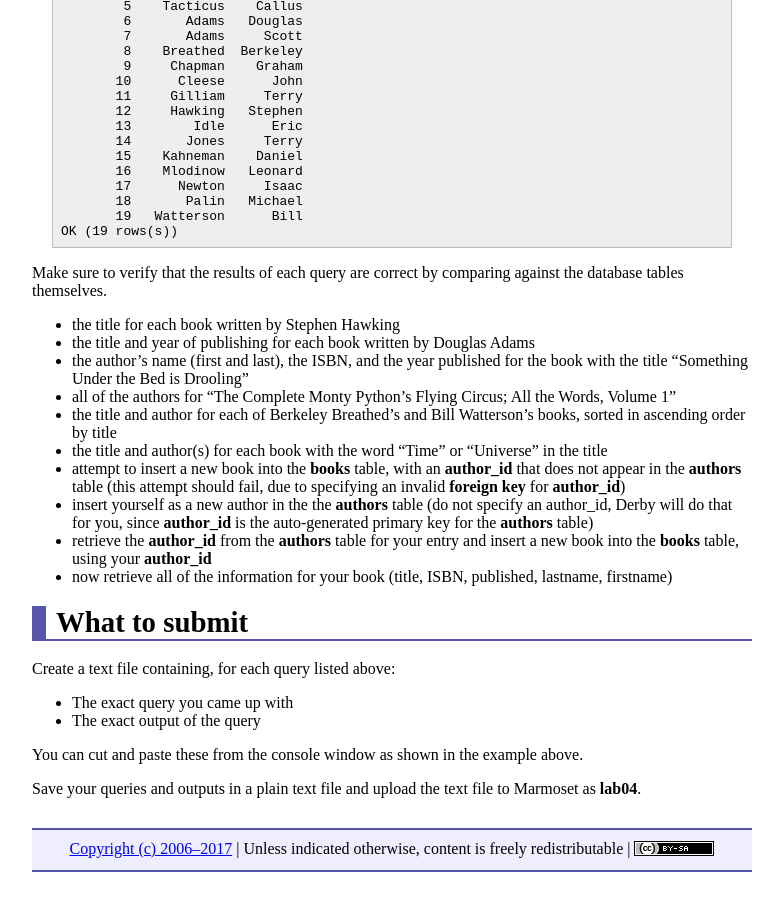
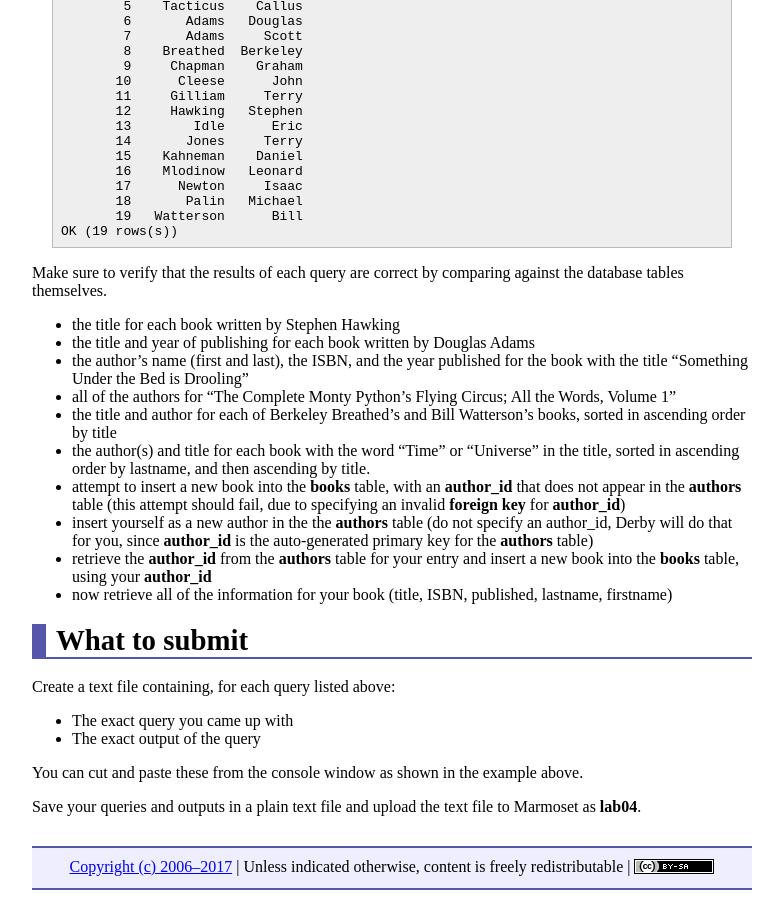
Before and after one commit to ycpcs/cs320-spring2017, a Jekyll site: the page built from labs/lab04.md, in a window 1280 px wide and 900 px high, scrolled down 1232 px. Shown: the whole window, without its empty margins (248-1031 px from the left). Built offline with Jekyll 4.4.1, drawn with Linux system fonts in a browser that asks for light colours.

Commit message:
updates to lab04

```diff
--- a/labs/lab04.md
+++ b/labs/lab04.md
@@ -87,7 +87,7 @@ Make sure to verify that the results of each query are correct by comparing agai
 -   the author's name (first and last), the ISBN, and the year published for the book with the title "Something Under the Bed is Drooling"
 -   all of the authors for "The Complete Monty Python's Flying Circus; All the Words, Volume 1"
 -	the title and author for each of Berkeley Breathed's and Bill Watterson's books, sorted in ascending order by title
--   the title and author(s) for each book with the word "Time" or "Universe" in the title
+-   the author(s) and title for each book with the word "Time" or "Universe" in the title, sorted in ascending order by lastname, and then ascending by title.
 -   attempt to insert a new book into the **books** table, with an **author_id** that does not appear in the **authors** table (this attempt should fail, due to specifying an invalid **foreign key** for **author_id**)
 -   insert yourself as a new author in the the **authors** table (do not specify an author_id, Derby will do that for you, since **author_id** is the auto-generated primary key for the **authors** table)
 -   retrieve the **author_id** from the **authors** table for your entry and insert a new book into the **books** table, using your **author_id**
```
